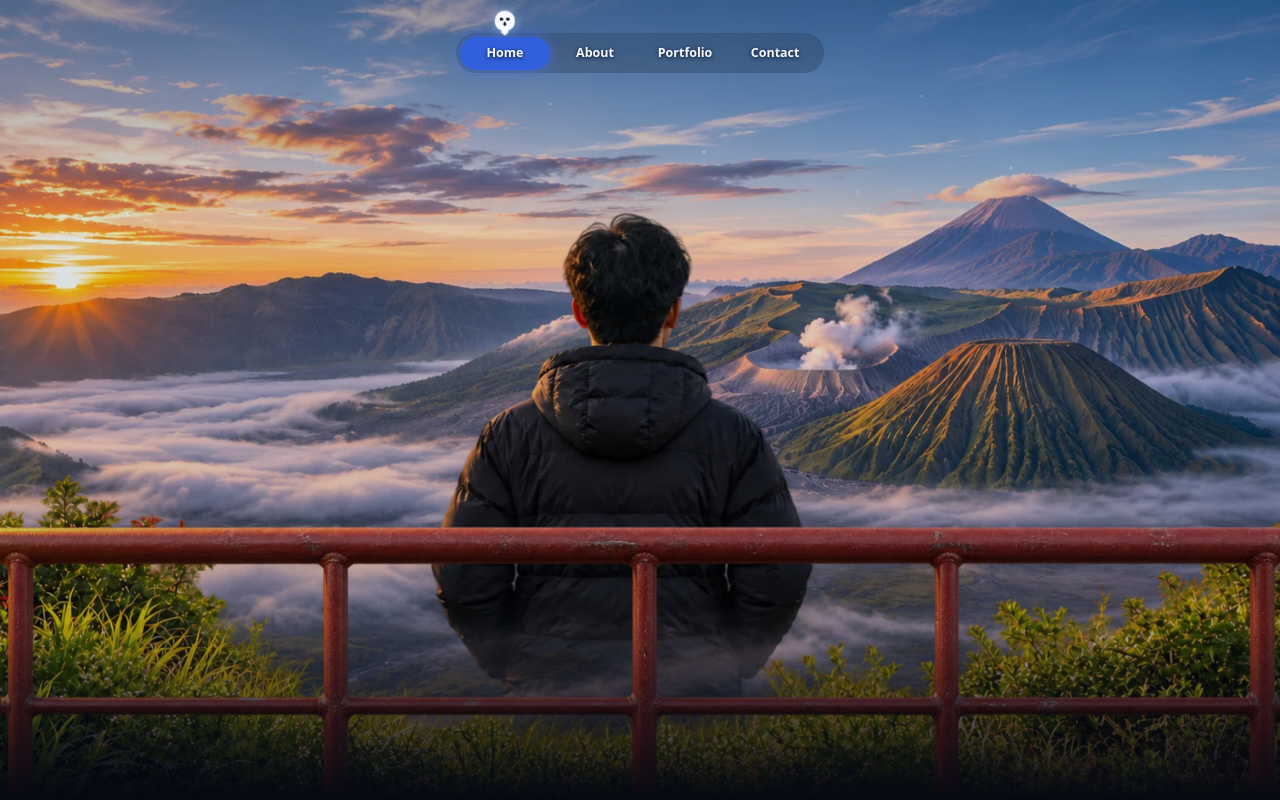
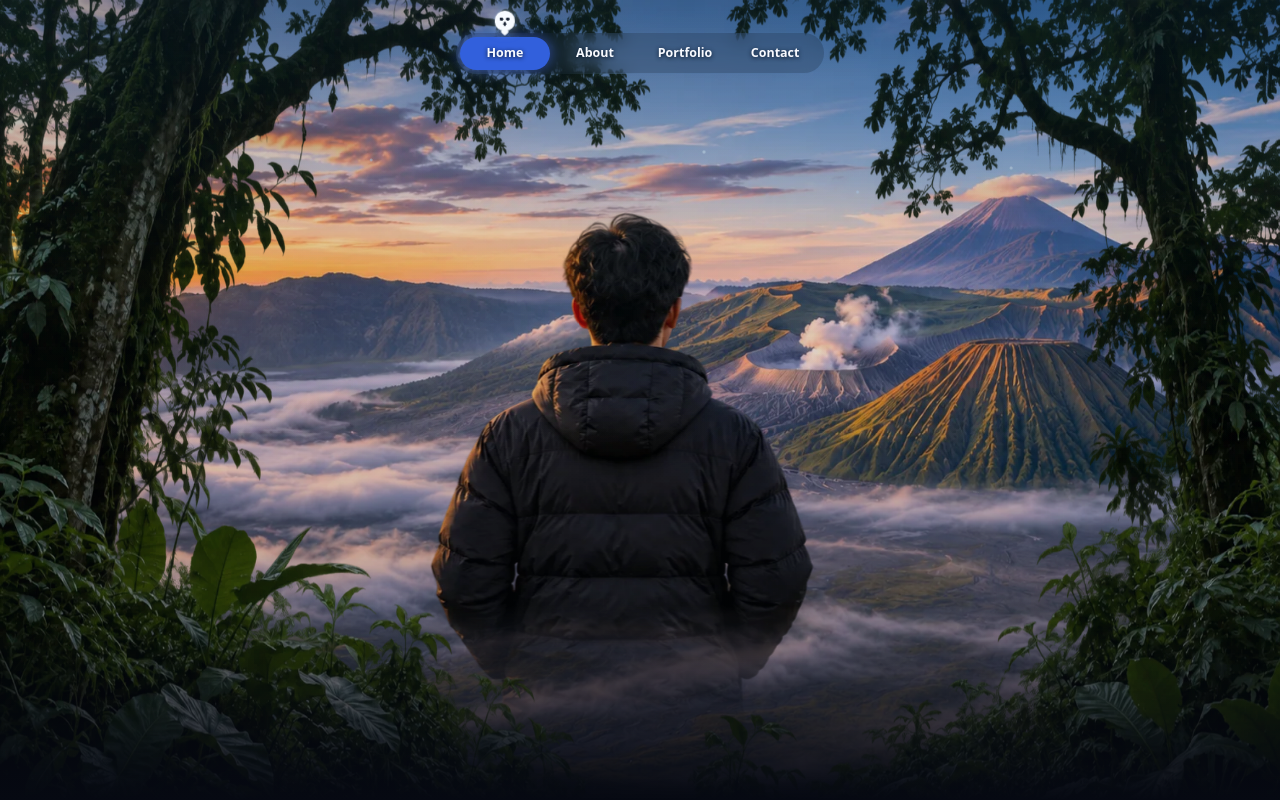
Before and after one commit to rafialbani23-arc/my-portofolio, a Next.js app: page / in a window 1280 px wide. Shown: the top 800 px of the page. Built offline with nearby package versions, Linux system fonts and the light colour scheme.

Commit message:
Update Site source

```diff
--- a/src/app/page.tsx
+++ b/src/app/page.tsx
@@ -14,10 +14,9 @@ export default function Home() {
             <Image className="mountain-distance" src="/images/bromo-panorama.webp" alt="" fill preload sizes="100vw" />
             <span className="mountain-ground" aria-hidden="true" />
             <span className="mountain-person" aria-hidden="true" />
-            <span className="mountain-trees mountain-trees-left" aria-hidden="true" />
-            <span className="mountain-trees mountain-trees-right" aria-hidden="true" />
           </div>
-          <span className="mountain-fence" aria-hidden="true" />
+          <span className="mountain-trees mountain-trees-left" aria-hidden="true" />
+          <span className="mountain-trees mountain-trees-right" aria-hidden="true" />
           <span className="mountain-stars" aria-hidden="true" />
           <p className="opening-title">Welcome to my<br />portfolio</p>
         </div>
--- a/src/app/portfolio.css
+++ b/src/app/portfolio.css
@@ -34,8 +34,7 @@
 .mountain-frame img { object-fit: cover; }
 .mountain-ground,
 .mountain-person,
-.mountain-trees,
-.mountain-fence {
+.mountain-trees {
   position: absolute;
   inset: 0;
   pointer-events: none;
@@ -67,12 +66,9 @@
   clip-path: inset(0 0 0 50%);
   transform-origin: right center;
 }
-.mountain-trees { background: url("/images/bromo-plants.webp") center / 100% 100% no-repeat; }
-.mountain-fence {
+.mountain-trees {
   z-index: 1;
-  inset: 6% 0 0;
-  background: url("/images/bromo-red-railing.webp") center bottom / max(100%, 120svh) 100% no-repeat;
-  transform-origin: center bottom;
+  background: url("/images/mountain-foreground.webp") center / 100% 100% no-repeat;
 }
 .mountain-stars {
   position: absolute;
@@ -623,11 +619,6 @@ html:has(#portfolio-intro:target) { scroll-behavior: auto; scroll-padding-top: 0
       animation-timeline: scroll(root);
       animation-range: 0px 51svh;
     }
-    .mountain-fence {
-      animation: mountain-fence linear both;
-      animation-timeline: scroll(root);
-      animation-range: 0px 76svh;
-    }
     .mountain-trees-left { --tree-drift: -32%; }
     .mountain-trees-right { --tree-drift: 32%; }
     .opening-title {
@@ -706,9 +697,6 @@ html:has(#portfolio-intro:target) { scroll-behavior: auto; scroll-padding-top: 0
   from { transform: translateY(-8%) scale(1.16); }
   52% { transform: translateY(-10%) scale(1.17); }
   to { transform: translateY(-15%) scale(1.19); }
-}
-@keyframes mountain-fence {
-  to { transform: translateY(6%) scale(1.045); }
 }
 @keyframes mountain-trees {
   0%, 7% { opacity: 1; transform: none; }
```
